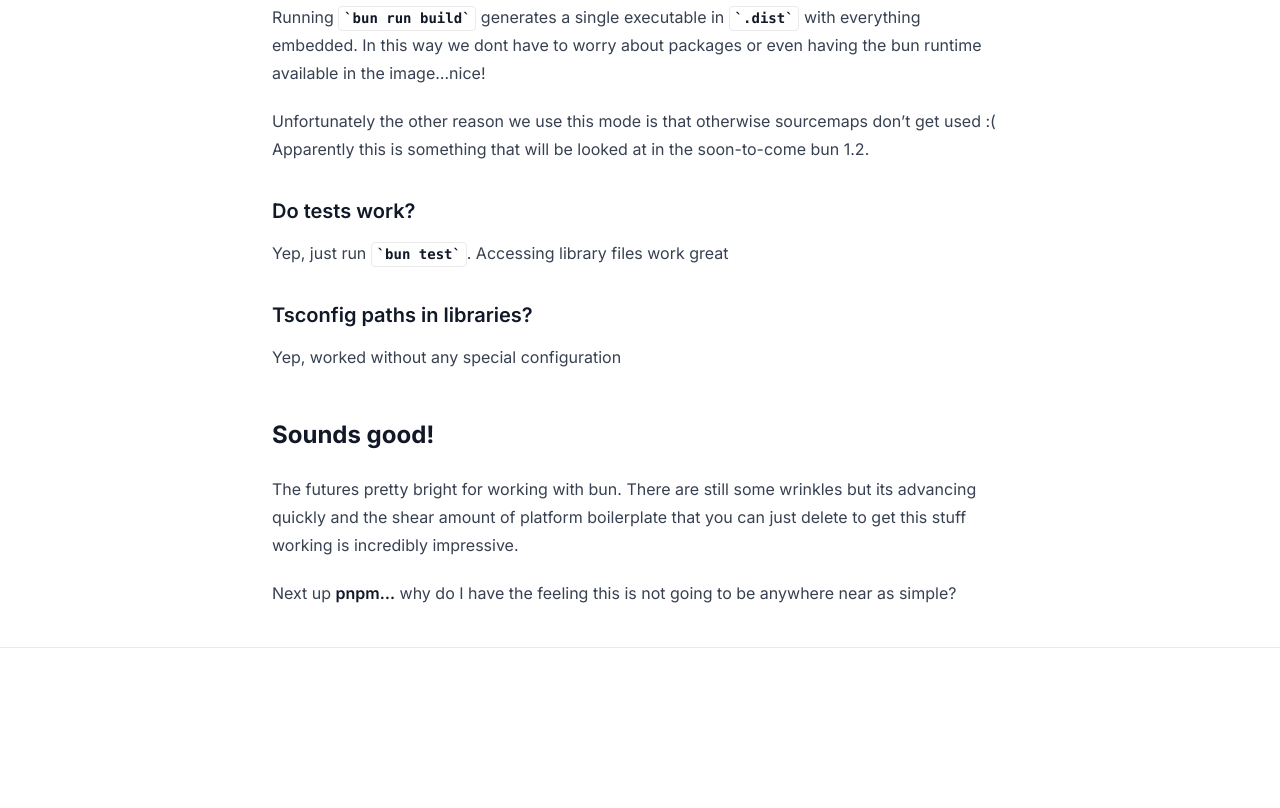
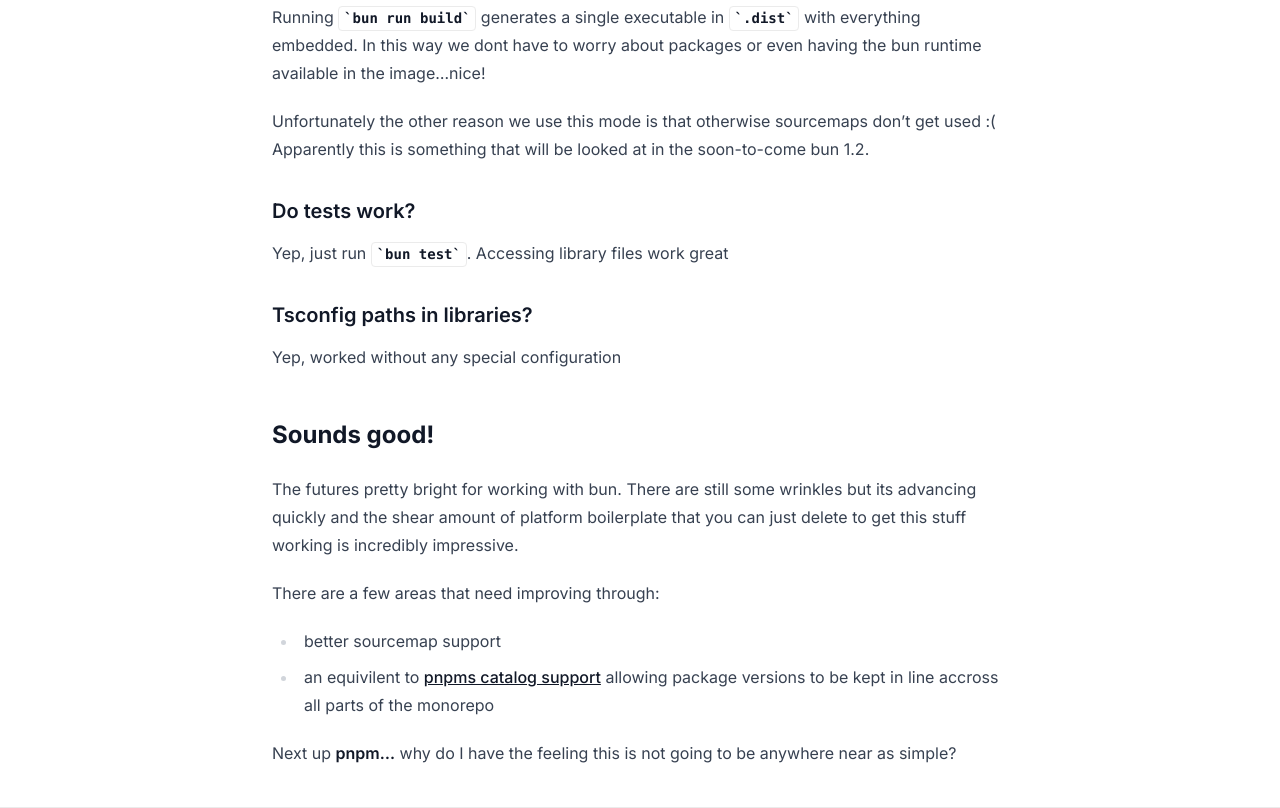
Before and after one commit to stevejhiggs/blog, an Astro site: page /blog/node-monorepo-internal-libraries in a window 1280 px wide. Shown: the part 2717-3525 px from the top of the page. Before the commit the page ends 3365 px from the top, so only its background shows below. Built offline with nearby package versions, Linux system fonts and the light colour scheme; Astro itself is replaced by a stand-in of ours.

Commit message:
Add notes about improvements

```diff
--- a/src/content/blog/node-monorepo-internal-libraries.md
+++ b/src/content/blog/node-monorepo-internal-libraries.md
@@ -83,4 +83,9 @@
 The futures pretty bright for working with bun. There are still some wrinkles but its advancing quickly
 and the shear amount of platform boilerplate that you can just delete to get this stuff working is incredibly impressive.
 
+There are a few areas that need improving through:
+
+- better sourcemap support
+- an equivilent to [pnpms catalog support](https://github.com/oven-sh/bun/issues/4844) allowing package versions to be kept in line accross all parts of the monorepo
+
 Next up **pnpm.....** why do I have the feeling this is not going to be anywhere near as simple?
```
